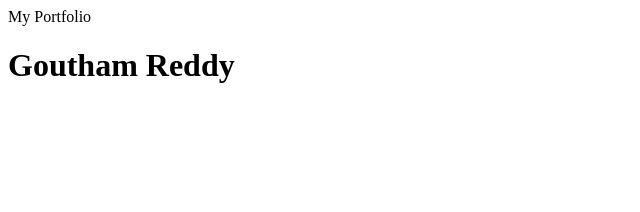
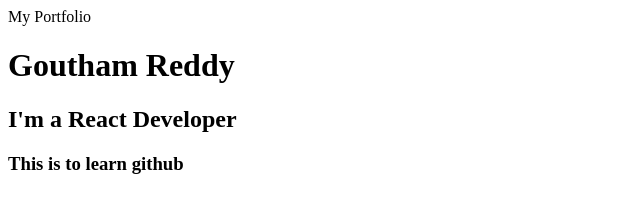
Before and after one commit to bgr0511/html-portfolio, a plain HTML site: page index.html in a window 1280 px wide. Shown: the whole page, without its empty margins (0-640 px from the left). Drawn offline with Linux system fonts and the light colour scheme.

Commit message:
Update index.html
Added a feature change

```diff
--- a/index.html
+++ b/index.html
@@ -4,6 +4,8 @@
 <title>My Portfolio</title>
 <body>
   <h1>Goutham Reddy</h1>
+  <h2>I'm a React Developer</h2>
+  <h3>This is to learn github</h3>
 </body>
 </html>
 <!-- TODO 2: Add Your previous projects' HTML into the public folder -->
```
